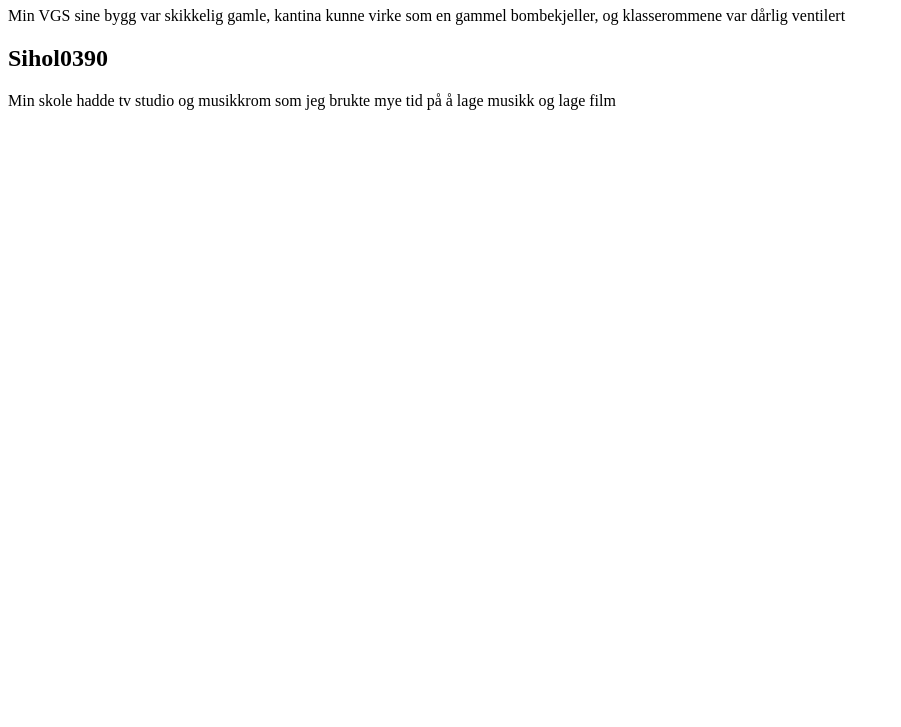
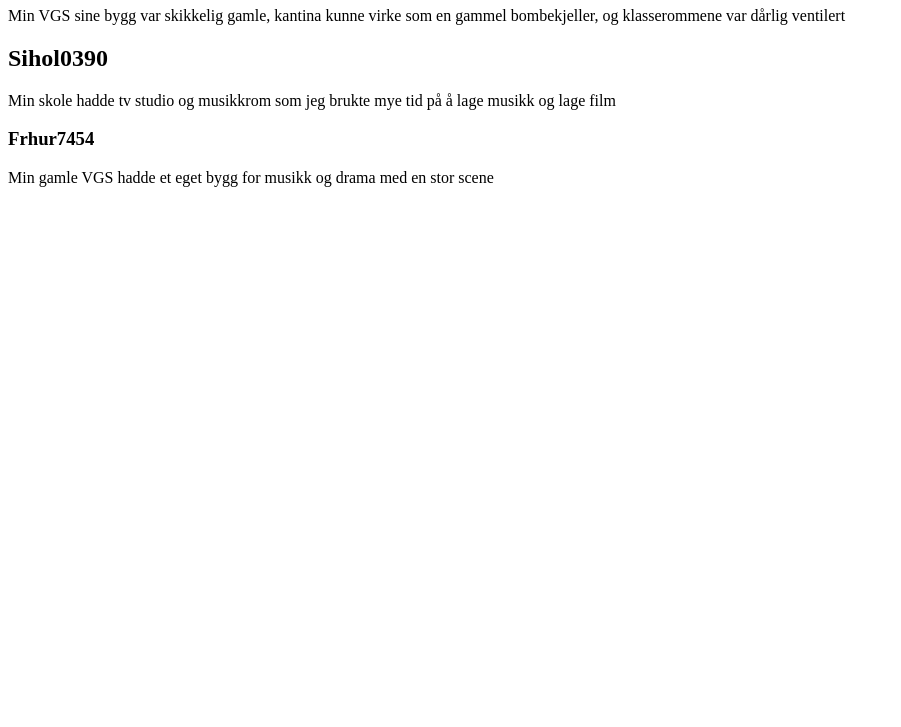
Before and after one commit to OsloMet-web/1stOblig-oblig-1-banan, a plain HTML site: page step5.html in a window 1280 px wide. Shown: the part 73-800 px from the top of the page, without its empty margins (0-901 px from the left). Drawn offline with Linux system fonts and the light colour scheme.

Commit message:
LA til VGS greier

```diff
--- a/step5.html
+++ b/step5.html
@@ -11,6 +11,8 @@
     og klasserommene var dårlig ventilert</p1>
 <h2>Sihol0390</h2>
 <p2>Min skole hadde tv studio og musikkrom som jeg brukte mye tid på å lage musikk og lage film</p2>
+<h3>Frhur7454</h3>
+<p3>Min gamle VGS hadde et eget bygg for musikk og drama med en stor scene</p3>
 
 </body>
 </html>
```
